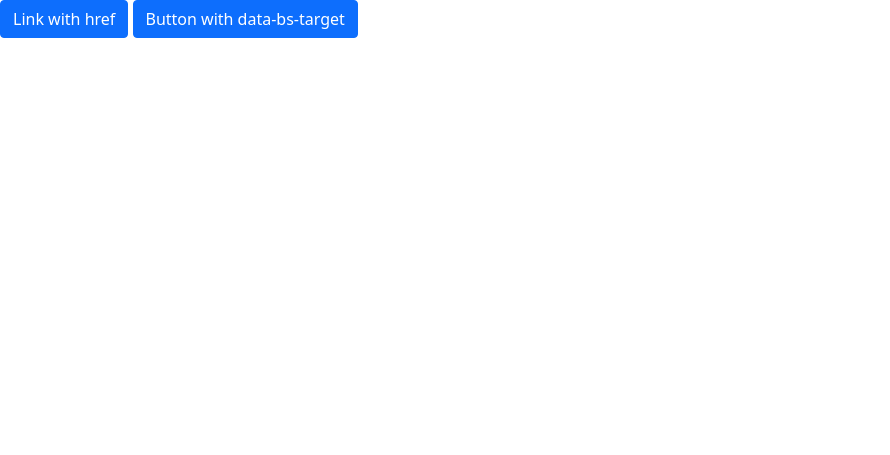
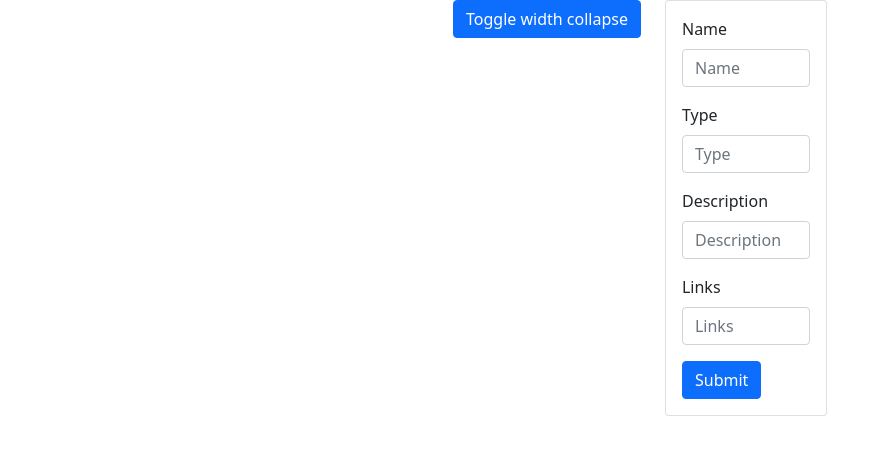
Before and after one commit to tolatolatop/Blessing, a Django app: page /comments/report/test in a window 1280 px wide. Shown: the top 455 px of the page, without its empty margins (0-890 px from the left). Run offline with Django 4.2, Linux system fonts and the light colour scheme; some libraries are stand-ins or nearby versions.

Commit message:
修复渲染页面

```diff
--- /dev/null
+++ b/blessing/templates/comments/base_comments.html
@@ -0,0 +1,38 @@
+{% extends "base_generic.html" %}
+{% load bootstrap5 %}
+
+{% block body %}
+<div class="container">
+  <div class="row justify-content-md-center">
+    <div class="col-md-auto">
+      {% block sidebar %}
+      <p>
+        <button class="btn btn-primary" type="button" data-bs-toggle="collapse" data-bs-target="#collapseWidthExample" aria-expanded="false" aria-controls="collapseWidthExample">
+          Toggle width collapse
+        </button>
+      </p>
+      <div style="min-height: 120px;">
+        <div class="collapse collapse-horizontal" id="collapseWidthExample">
+          <div class="card card-body" style="width: 300px;">
+            <form method="post" class="form">
+              {% csrf_token %}
+              {% bootstrap_form form %}
+              {% buttons %}
+                <button type="submit" class="btn btn-primary">
+                  Submit
+                </button>
+              {% endbuttons %}
+            </form>
+          </div>
+        </div>
+      </div>
+      {% endblock %}
+      </div>
+    <div class="col col-lg-2">
+      {% block content %}
+        Variable width content
+      {% endblock %}
+    </div>
+  </div>
+</div>
+{% endblock %}
--- a/blessing/templates/comments/test_page.html
+++ b/blessing/templates/comments/test_page.html
@@ -1,17 +1,7 @@
-{% extends "base_generic.html" %}
+{% extends "comments/base_comments.html" %}
 {% load bootstrap5 %}
 
-{% block body %}
-
-<p>
-  <a class="btn btn-primary" data-bs-toggle="collapse" href="#collapseForm" role="button" aria-expanded="false" aria-controls="collapseForm">
-    Link with href
-  </a>
-  <button class="btn btn-primary" type="button" data-bs-toggle="collapse" data-bs-target="#collapseForm" aria-expanded="false" aria-controls="collapseForm">
-    Button with data-bs-target
-  </button>
-</p>
-<div class="collapse" id="collapseForm">
+{% block content %}
 <div class="card card-body">
   <form method="post" class="form">
     {% csrf_token %}
@@ -23,5 +13,4 @@
     {% endbuttons %}
   </form>
 </div>
-</div>
 {% endblock %}
```
Lines whose indentation alone changed are shown as unchanged.
